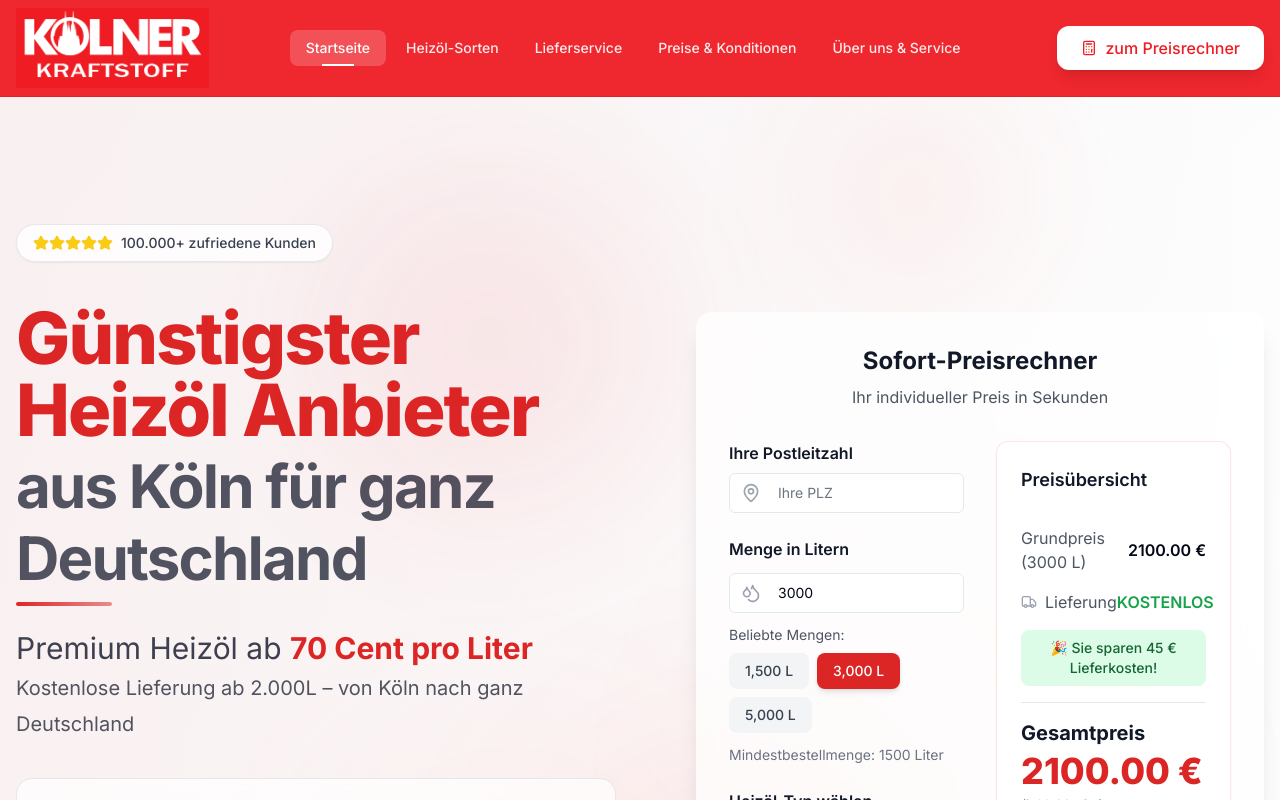
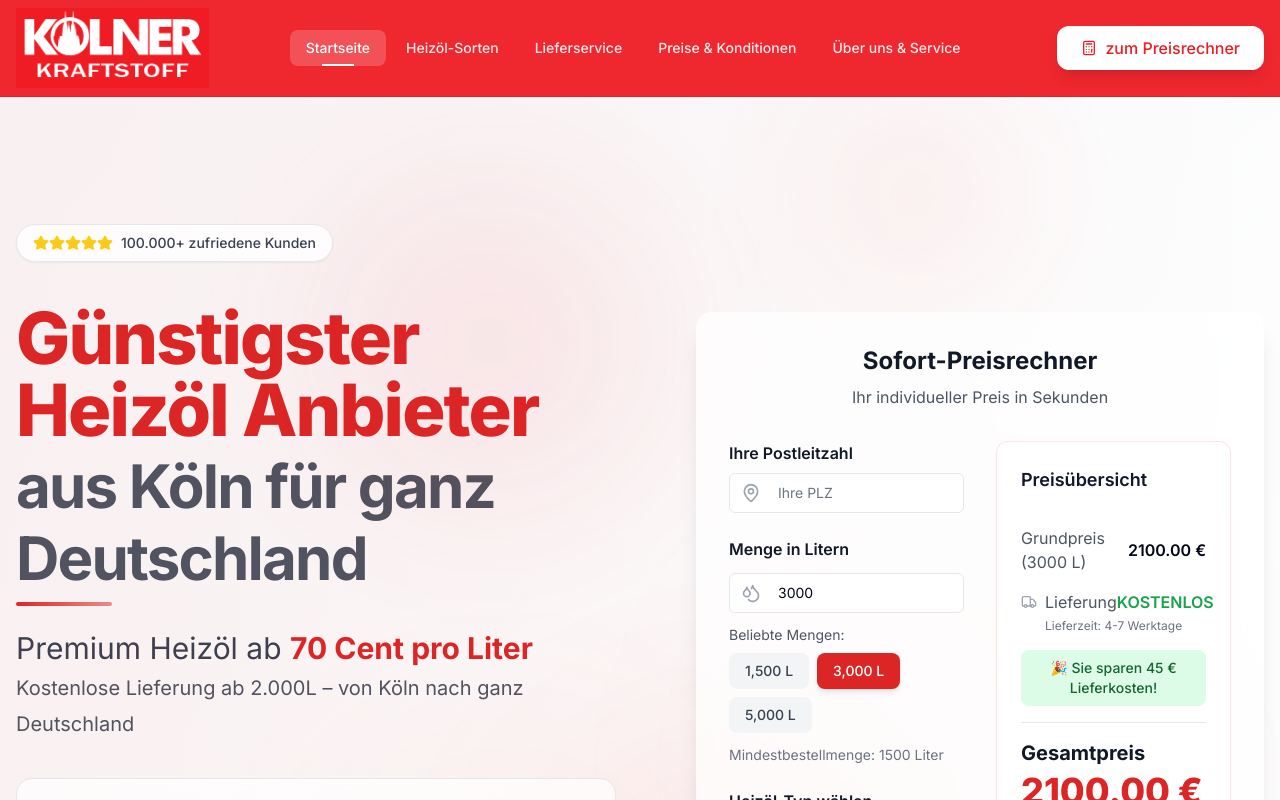
Before and after one commit to dvvvvv411/blueline-heizoel-98481, a React (Vite) app: page / in a window 1280 px wide. Shown: the top 800 px of the page. Built offline with nearby package versions, Linux system fonts and the light colour scheme.

Commit message:
Refactor: Add delivery time to price calculator

```diff
--- a/src/components/PriceCalculator.tsx
+++ b/src/components/PriceCalculator.tsx
@@ -190,6 +190,7 @@ const PriceCalculator = () => {
               <span className="font-semibold whitespace-nowrap">{basePrice.toFixed(2)} €</span>
             </div>
 
+            <div className="space-y-1">
               <div className="flex justify-between items-center">
                 <div className="flex items-center space-x-2">
                   <Truck className="w-4 h-4 text-gray-400" />
@@ -198,6 +199,8 @@ const PriceCalculator = () => {
                 <span className={`font-semibold whitespace-nowrap ${deliveryFee === 0 ? 'text-green-600' : ''}`}>
                   {deliveryFee === 0 ? 'KOSTENLOS' : `${deliveryFee.toFixed(2)} €`}
                 </span>
+              </div>
+              <p className="text-xs text-gray-500 pl-6">Lieferzeit: 4-7 Werktage</p>
             </div>
 
             {deliveryFee === 0 && (
```
Lines whose indentation alone changed are shown as unchanged.
